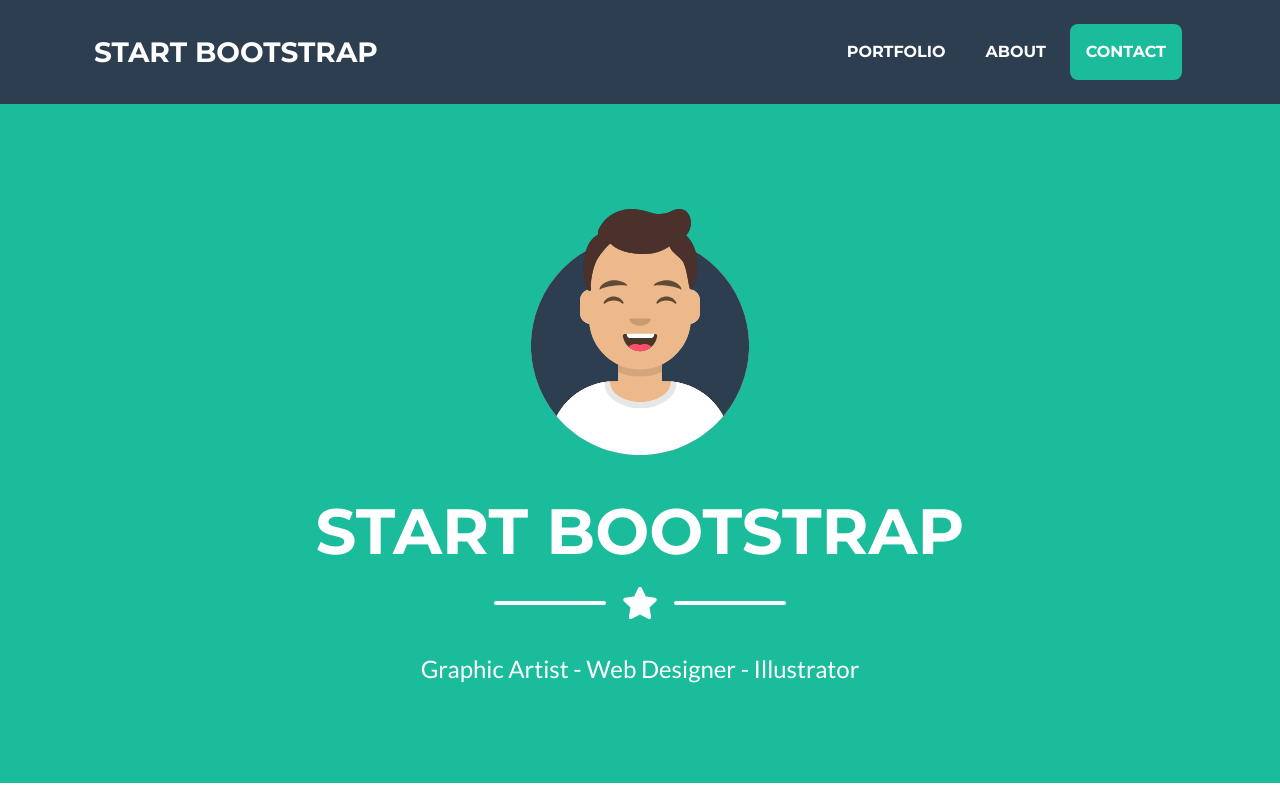
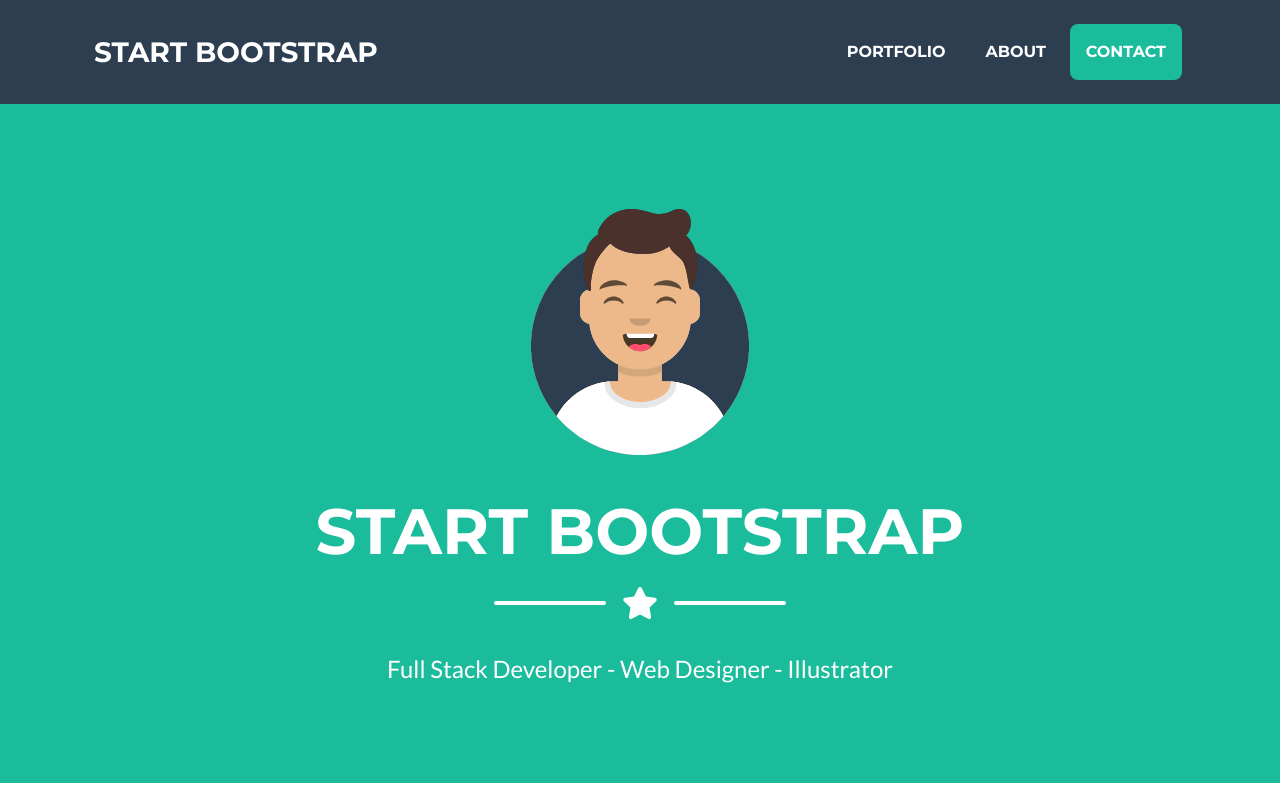
Before and after one commit to abhatt014/portfolio, a plain HTML site: page index.html in a window 1280 px wide. Shown: the top 800 px of the page. Drawn offline with nearby package versions, Linux system fonts and the light colour scheme.

Commit message:
index modified

```diff
--- a/index.html
+++ b/index.html
@@ -48,7 +48,7 @@
                     <div class="divider-custom-line"></div>
                 </div>
                 <!-- Masthead Subheading-->
-                <p class="masthead-subheading font-weight-light mb-0">Graphic Artist - Web Designer - Illustrator</p>
+                <p class="masthead-subheading font-weight-light mb-0">Full Stack Developer - Web Designer - Illustrator</p>
             </div>
         </header>
         <!-- Portfolio Section-->
```
